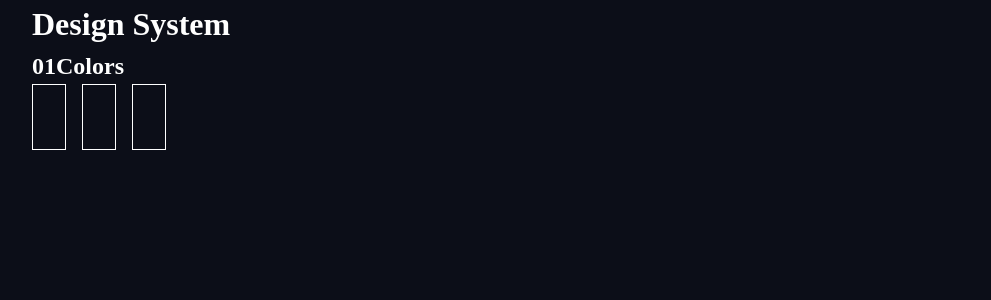
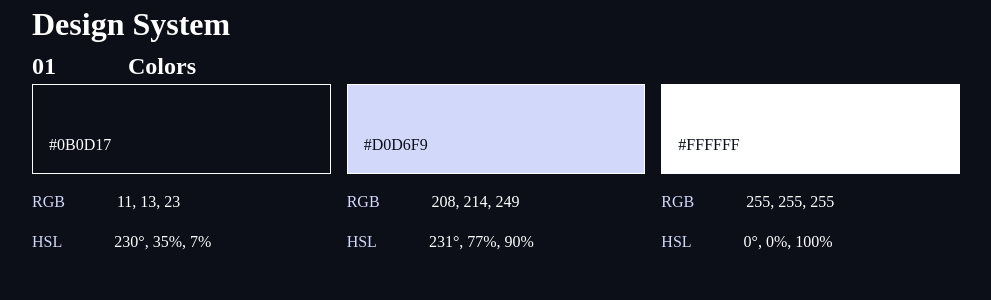
Before and after one commit to shawncocklin/space-tourism, a Svelte app: page / in a window 1280 px wide. Shown: the top 300 px of the page, without its empty margins (144-1135 px from the left). Built offline with nearby package versions, Linux system fonts and the light colour scheme.

Commit message:
component scaffolded out

```diff
--- a/public/global.css
+++ b/public/global.css
@@ -122,6 +122,9 @@ select {
   display: flex;
   gap: var(--gap, 1rem);
 }
+.flex-column {
+  flex-direction: column;
+}
 .grid {
   display: grid;
   gap: var(--gap, 1rem);
--- a/src/components/Colors.svelte
+++ b/src/components/Colors.svelte
@@ -1,6 +1,38 @@
 <h2><span>01</span>Colors</h2>
-<div class="flex">
-  <div style="padding: 3rem 1rem 1rem; border: 1px solid white;" />
-  <div style="padding: 3rem 1rem 1rem; border: 1px solid white;" />
-  <div style="padding: 3rem 1rem 1rem; border: 1px solid white;" />
+
+<div class="grid main-grid">
+  <div class="flex flex-column">
+    <div class="bg-dark text-white" style="padding: 3rem 1rem 1rem; border: 1px solid white;">
+      <p>#0B0D17</p>
+    </div>
+    <p><span class="text-light">RGB</span> 11, 13, 23</p>
+    <p><span class="text-light">HSL</span> 230&deg;, 35%, 7%</p>
+  </div>
+
+  <div class="flex flex-column">
+    <div class="bg-light text-dark" style="padding: 3rem 1rem 1rem; border: 1px solid white;">
+      <p>#D0D6F9</p>
+    </div>
+    <p><span class="text-light">RGB</span> 208, 214, 249</p>
+    <p><span class="text-light">HSL</span> 231&deg;, 77%, 90%</p>
+  </div>
+
+  <div class="flex flex-column">
+    <div class="bg-white text-dark" style="padding: 3rem 1rem 1rem; border: 1px solid white;">
+      <p>#FFFFFF</p>
+    </div>
+    <p><span class="text-light">RGB</span> 255, 255, 255</p>
+    <p><span class="text-light">HSL</span> 0&deg;, 0%, 100%</p>
+  </div>
 </div>
+
+<style>
+  div.main-grid {
+    grid-template-columns: repeat(3, 1fr);
+  }
+
+  span {
+    display: inline-block;
+    margin-right: 3em;
+  }
+</style>
--- a/src/css-partials/utilities/utilities.css
+++ b/src/css-partials/utilities/utilities.css
@@ -16,6 +16,10 @@
   gap: var(--gap, 1rem);
 }
 
+.flex-column {
+  flex-direction: column;
+}
+
 .grid {
   display: grid;
   gap: var(--gap, 1rem);
```
Also changed, not shown: src/css-partials/base/base.css (line endings or trailing spaces).
